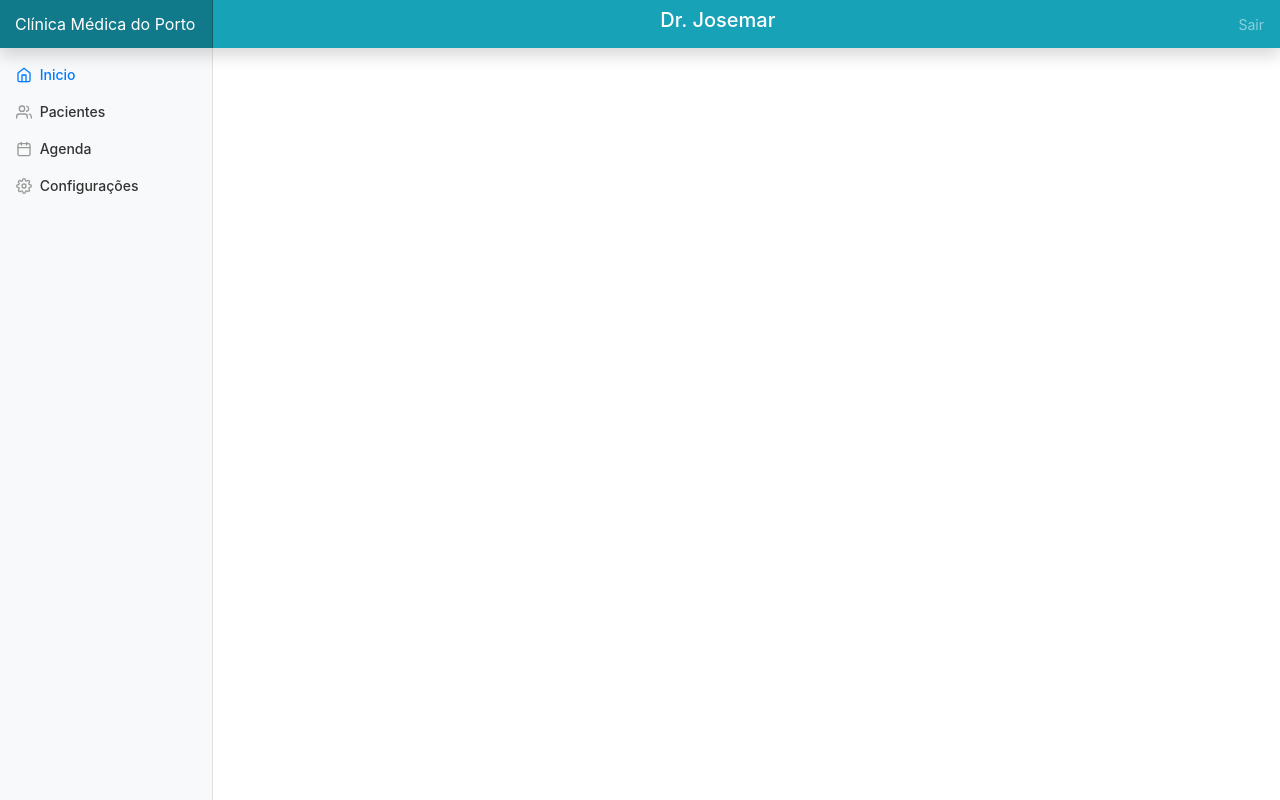
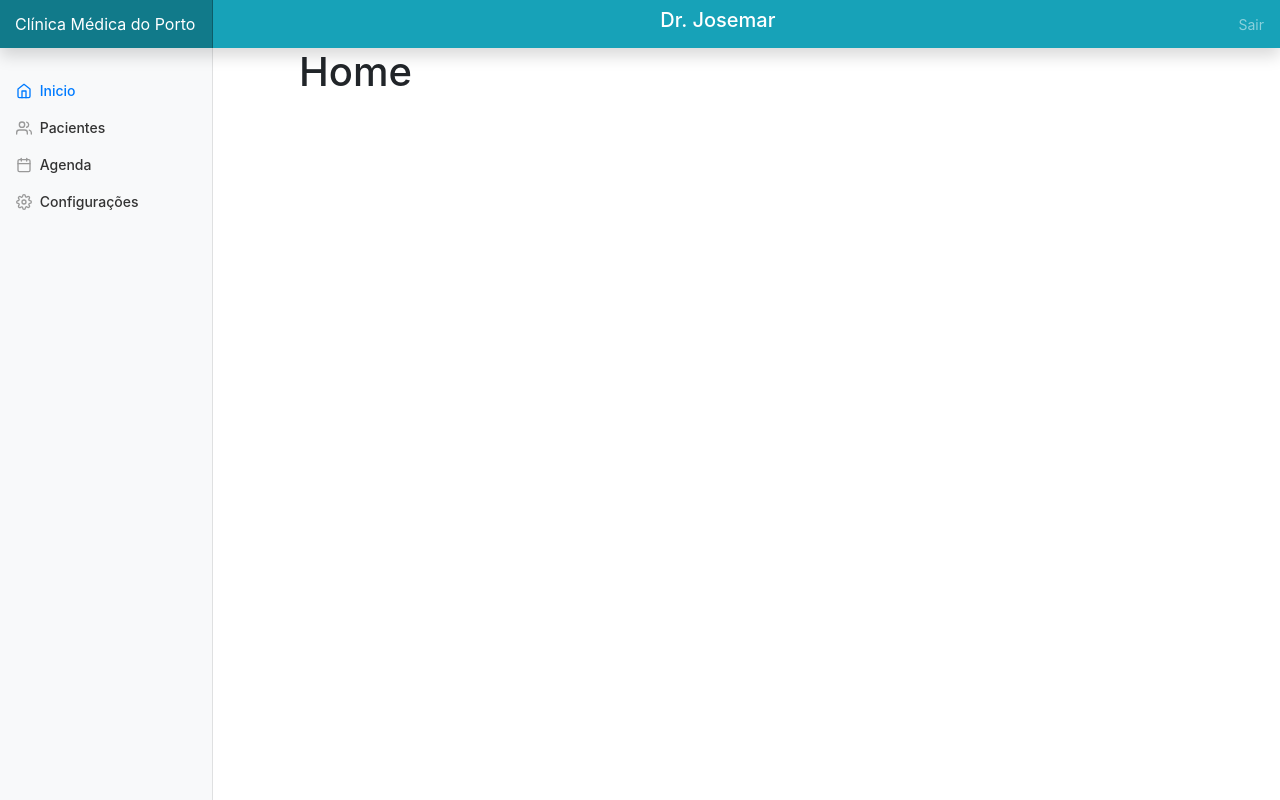
Before and after one commit to Klauberg/aps, a Flask app: page / in a window 1280 px wide. Run offline with Flask 2, Linux system fonts and the light colour scheme; some libraries are stand-ins or nearby versions.

Commit message:
Melhorias no Front

```diff
--- a/medical_system/templates/base.html
+++ b/medical_system/templates/base.html
@@ -11,14 +11,17 @@
 
     <!-- Bootstrap core CSS -->
     <link href="{{url_for('static', filename='css/bootstrap.min.css')}}" rel="stylesheet">
-
+    <link rel="stylesheet" href="https://maxcdn.bootstrapcdn.com/bootstrap/4.1.3/css/bootstrap.min.css">
+    <script src="https://ajax.googleapis.com/ajax/libs/jquery/3.3.1/jquery.min.js"></script>
+    <script src="https://cdnjs.cloudflare.com/ajax/libs/popper.js/1.14.3/umd/popper.min.js"></script>
+    <script src="https://maxcdn.bootstrapcdn.com/bootstrap/4.1.3/js/bootstrap.min.js"></script>
     <!-- Custom styles for this template -->
     <link href="{{url_for('static', filename='css/dashboard.css')}}" rel="stylesheet">
   </head>
 
   <body>
     <nav class="navbar navbar-dark fixed-top bg-info flex-md-nowrap p-0 shadow">
-      <a class="navbar-brand col-sm-3 col-md-2 mr-0" href="#">Clínica Médica do Porto</a>
+      <a class="navbar-brand col-sm-3 col-md-2 mr-0" style="color:white;">Clínica Médica do Porto</a>
       <h5 style="color: white;"> {{ doctor_name }} </h5>
       <ul class="navbar-nav px-3">
         <li class="nav-item text-nowrap">
@@ -27,7 +30,7 @@
       </ul>
     </nav>
 
-    <div class="container-fluid">
+    <div class="container">
       <div class="row">
         {% block navbar %}
         {% endblock %}
@@ -49,9 +52,6 @@
     <script>
       feather.replace()
     </script>
-
-    <!-- Graphs -->
-    <script src="https://cdnjs.cloudflare.com/ajax/libs/Chart.js/2.7.1/Chart.min.js"></script>
-
+    </script>
   </body>
 </html>
--- a/medical_system/templates/index.html
+++ b/medical_system/templates/index.html
@@ -1,4 +1,18 @@
 {% extends '/nav/inicio.html' %}
 
 {% block content %}
+    <div class="tab-content">
+        <div id = "paciente" class="container tab-pane fade">
+            <h1> Paciente </h1>
+        </div>
+        <div id = "home" class="container tab-pane active">
+            <h1> Home </h1>
+        </div>
+        <div id = "agenda" class="container tab-pane fade">
+            <h1> Agenda </h1>
+        </div>
+        <div id = "configuracao" class="container tab-pane fade">
+            <h1> Configurações </h1>
+        </div>
+    </div>
 {% endblock %}
--- a/medical_system/templates/nav/inicio.html
+++ b/medical_system/templates/nav/inicio.html
@@ -2,28 +2,29 @@
 
 {% block navbar %}
 <nav class="col-md-2 d-none d-md-block bg-light sidebar">
-  <div class="sidebar-sticky">
-    <ul class="nav flex-column">
+
+  <div class="sidebar-sticky mt-3">
+    <ul class="nav flex-column" role="tablist">
       <li class="nav-item">
-        <a class="nav-link active" href="#">
+        <a class="nav-link active" data-toggle="pill" href="#home">
           <span data-feather="home"></span>
-          Inicio <span class="sr-only">(current)</span>
+          Inicio
         </a>
       </li>
       <li class="nav-item">
-        <a class="nav-link" href="#">
+        <a class="nav-link" data-toggle="pill" href="#paciente">
           <span data-feather="users"></span>
           Pacientes
         </a>
       </li>
       <li class="nav-item">
-        <a class="nav-link" href="#">
+        <a class="nav-link" data-toggle="pill" href="#agenda">
           <span data-feather="calendar"></span>
           Agenda
         </a>
       </li>
       <li class="nav-item">
-        <a class="nav-link" href="#">
+        <a class="nav-link" data-toggle="pill" href="#configuracao">
           <span data-feather="settings"></span>
           Configurações
         </a>
```
